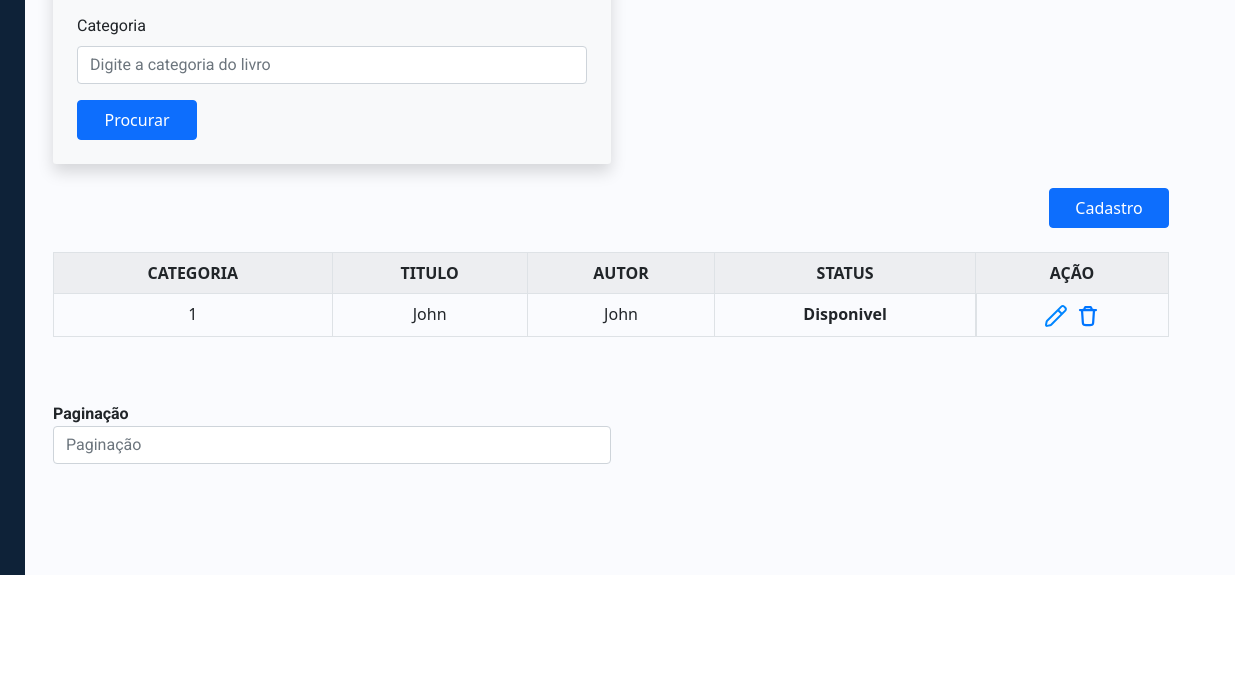
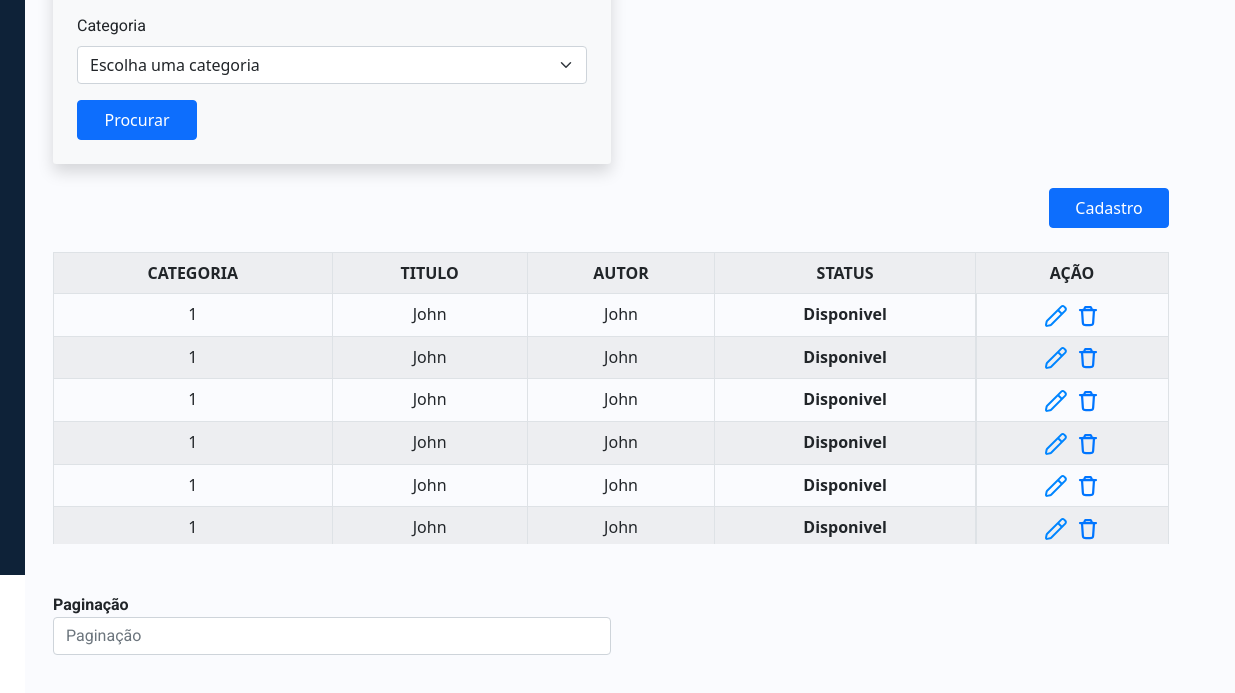
Before and after one commit to Luanleandro/CadastroLivro, a website: page index.html in a window 1280 px wide. Shown: the part 225-918 px from the top of the page, 45-1280 px from the left. Before the commit the page ends 800 px from the top, so only its background shows below. Drawn offline with nearby package versions, Linux system fonts and the light colour scheme.

Commit message:
alterações

```diff
--- a/index.html
+++ b/index.html
@@ -87,7 +87,16 @@
                 </div>
                 <div class="mb-3">
                   <label for="inputCategoria" class="form-label">Categoria</label>
-                  <input type="text" class="form-control" id="inputCategoria" placeholder="Digite a categoria do livro">
+                  <select class="form-select" id="inputCategoria">
+                    <option selected>Escolha uma categoria </option>
+                    <option value="1">Ficção</option>
+                    <option value="2">Não-ficção</option>
+                    <option value="3">Romance</option>
+                    <option value="4">Mistério</option>
+                    <option value="5">Biografia</option>
+                    <option value="6">História</option>
+                    <option value="7">Ciência</option>
+                  </select>
                 </div>
                 <button type="submit" class="btn btn-primary ">Procurar</button>
               </form>
@@ -97,6 +106,7 @@
       </section>
       <section class="d-flex container-sm flex-column">
         <button type="button" class="btn btn-primary align-self-end mb-3">Cadastro</button>
+        <div class="table-wrapper">
           <table class="table table-striped table-responsive table-bordered table-hover text-center container-sm p-4 mt-2">
             <tr class="table-blue table-active text-uppercase">
               <th>Categoria</th>
@@ -112,14 +122,65 @@
               <th>Disponivel</th>
               <th class="d-flex align-center justify-content-center gap-2"><a href="./" data-buttonEdit><img src="img/edit.svg" alt=""></a><a href="./" data-buttonTrash><img src="img/trash.svg" alt=""></a></th>
             </tr>
+            <tr>
+              <td>1</td>
+              <td>John</td>
+              <td>John</td>
+              <th>Disponivel</th>
+              <th class="d-flex align-center justify-content-center gap-2"><a href="./" data-buttonEdit><img src="img/edit.svg" alt=""></a><a href="./" data-buttonTrash><img src="img/trash.svg" alt=""></a></th>
+            </tr>
+            <tr>
+              <td>1</td>
+              <td>John</td>
+              <td>John</td>
+              <th>Disponivel</th>
+              <th class="d-flex align-center justify-content-center gap-2"><a href="./" data-buttonEdit><img src="img/edit.svg" alt=""></a><a href="./" data-buttonTrash><img src="img/trash.svg" alt=""></a></th>
+            </tr>
+            <tr>
+              <td>1</td>
+              <td>John</td>
+              <td>John</td>
+              <th>Disponivel</th>
+              <th class="d-flex align-center justify-content-center gap-2"><a href="./" data-buttonEdit><img src="img/edit.svg" alt=""></a><a href="./" data-buttonTrash><img src="img/trash.svg" alt=""></a></th>
+            </tr>
+            <tr>
+              <td>1</td>
+              <td>John</td>
+              <td>John</td>
+              <th>Disponivel</th>
+              <th class="d-flex align-center justify-content-center gap-2"><a href="./" data-buttonEdit><img src="img/edit.svg" alt=""></a><a href="./" data-buttonTrash><img src="img/trash.svg" alt=""></a></th>
+            </tr>
+            <tr>
+              <td>1</td>
+              <td>John</td>
+              <td>John</td>
+              <th>Disponivel</th>
+              <th class="d-flex align-center justify-content-center gap-2"><a href="./" data-buttonEdit><img src="img/edit.svg" alt=""></a><a href="./" data-buttonTrash><img src="img/trash.svg" alt=""></a></th>
+            </tr>
+            <tr>
+              <td>1</td>
+              <td>John</td>
+              <td>John</td>
+              <th>Disponivel</th>
+              <th class="d-flex align-center justify-content-center gap-2"><a href="./" data-buttonEdit><img src="img/edit.svg" alt=""></a><a href="./" data-buttonTrash><img src="img/trash.svg" alt=""></a></th>
+            </tr>
+            <tr>
+              <td>1</td>
+              <td>John</td>
+              <td>John</td>
+              <th>Disponivel</th>
+              <th class="d-flex align-center justify-content-center gap-2"><a href="./" data-buttonEdit><img src="img/edit.svg" alt=""></a><a href="./" data-buttonTrash><img src="img/trash.svg" alt=""></a></th>
+            </tr>
           </table>
+        </div>
         <div class="mb-5 mt-5 w-50">
           <label for="pag" class="fw-bolder fs-6">Paginação</label>
           <input type="text" class="form-control" placeholder="Paginação" aria-label="pag" aria-describedby="addon-wrapping">
         </div>
+    </div>
     </section>
   </div>
-  </div>
+
   <script src="script.js"></script>
 </body>
 
--- a/style.css
+++ b/style.css
@@ -11,6 +11,11 @@ p,
 label,
 :placeholder-shown {
   font-family: 'Roboto', sans-serif;
+}
+
+.table-wrapper {
+  max-height: 300px;
+  overflow-y: scroll;
 }
 
 .shadow {
@@ -37,7 +42,7 @@ label,
 
 @media (max-width: 600px) {
   #sidebar {
-    height: 132vh !important;
+    height: 143vh !important;
   }
 }
 
@@ -137,17 +142,22 @@ a.sidebar-link:hover {
   height: 40px;
 }
 
-@media (max-width: 600px) {
+@media (max-width: 800px) {
   h1 {
     text-align: center;
   }
 
-  th {
+  .btn {
+    font-size: 12px;
+  }
+
+  th,
+  td {
     font-size: 12px !important;
   }
 
   input::placeholder {
-    font-size: 12px;
+    font-size: 12px !important;
   }
 
   .container {
```
Also changed, not shown: procurarCategoria.html (+2 -2 lines), registroEmprestimo.html (+0 -4 lines). Lines whose indentation alone changed are shown as unchanged.
